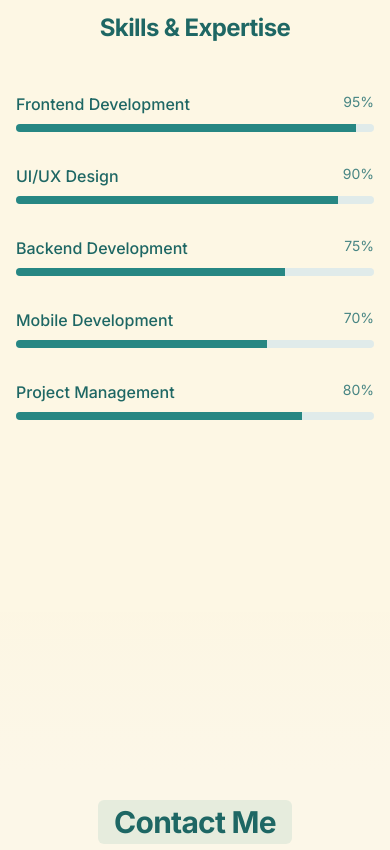
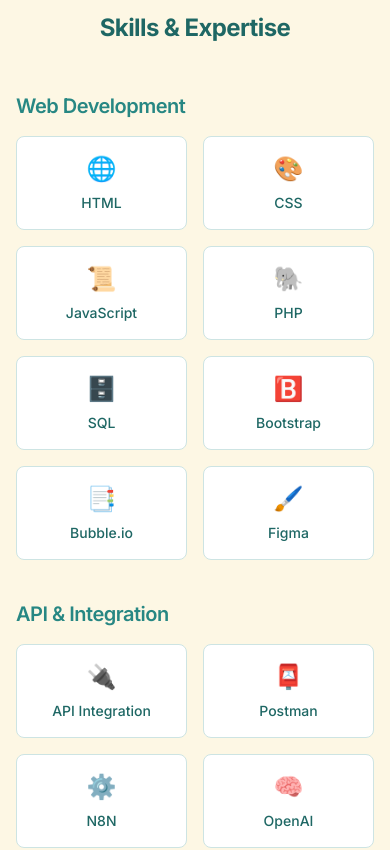
Before and after one commit to Dauku/aqua-portfolio-dash, a React (Vite) app: page / in a window 390 px wide. Shown: the part 4980-5830 px from the top of the page. Built offline with nearby package versions, Linux system fonts and the light colour scheme.

Commit message:
Update career skills display
Update the career skills section to display skills as icons with names, ordered by category.

```diff
--- a/src/components/Career.tsx
+++ b/src/components/Career.tsx
@@ -1,8 +1,8 @@
-
 import { useState } from 'react';
 import { motion } from 'framer-motion';
 import { useInView } from '@/utils/animations';
 import { Briefcase, GraduationCap, Award } from 'lucide-react';
+import { Badge } from './ui/badge';
 
 // Career timeline data
 const careerData = [
@@ -63,14 +63,42 @@ const careerData = [
   },
 ];
 
-// Skills data
-const skills = [
-  { name: 'Frontend Development', level: 95 },
-  { name: 'UI/UX Design', level: 90 },
-  { name: 'Backend Development', level: 75 },
-  { name: 'Mobile Development', level: 70 },
-  { name: 'Project Management', level: 80 },
-];
+// Categorized skills data
+const skillsData = {
+  web: [
+    { name: 'HTML', icon: 'html' },
+    { name: 'CSS', icon: 'css' },
+    { name: 'JavaScript', icon: 'javascript' },
+    { name: 'PHP', icon: 'php' },
+    { name: 'SQL', icon: 'sql' },
+    { name: 'Bootstrap', icon: 'bootstrap' },
+    { name: 'Bubble.io', icon: 'bookmark' },
+    { name: 'Figma', icon: 'figma' },
+  ],
+  api: [
+    { name: 'API Integration', icon: 'api' },
+    { name: 'Postman', icon: 'postman' },
+    { name: 'N8N', icon: 'workflow' },
+    { name: 'OpenAI', icon: 'brain' },
+  ],
+  software: [
+    { name: 'C++', icon: 'code' },
+    { name: 'C#', icon: 'hash' },
+    { name: 'Unity', icon: 'unity' },
+    { name: 'Arduino', icon: 'arduino' },
+    { name: 'Java', icon: 'java' },
+  ],
+  data: [
+    { name: 'BigQuery', icon: 'database' },
+    { name: 'Metabase', icon: 'bar-chart' },
+    { name: 'Airtable', icon: 'table' },
+    { name: 'Airbyte', icon: 'database' },
+  ],
+  other: [
+    { name: 'Network', icon: 'network' },
+    { name: 'Project Management', icon: 'kanban' },
+  ]
+};
 
 const Career = () => {
   const [filter, setFilter] = useState('all');
@@ -130,14 +158,46 @@ const Career = () => {
         <div className="mt-24">
           <h3 className="text-2xl font-bold text-center mb-12">Skills & Expertise</h3>
 
-          <div className="grid grid-cols-1 md:grid-cols-2 gap-x-12 gap-y-8 max-w-4xl mx-auto">
-            {skills.map((skill, index) => (
-              <SkillBar
-                key={skill.name}
-                skill={skill}
-                index={index}
-              />
-            ))}
+          <div className="max-w-5xl mx-auto">
+            {/* Web Skills */}
+            <SkillCategory
+              title="Web Development"
+              skills={skillsData.web}
+              isInView={isInView}
+              delay={0}
+            />
+
+            {/* API Skills */}
+            <SkillCategory
+              title="API & Integration"
+              skills={skillsData.api}
+              isInView={isInView}
+              delay={0.2}
+            />
+
+            {/* Software Skills */}
+            <SkillCategory
+              title="Software Development"
+              skills={skillsData.software}
+              isInView={isInView}
+              delay={0.4}
+            />
+
+            {/* Data Skills */}
+            <SkillCategory
+              title="Data & Analytics"
+              skills={skillsData.data}
+              isInView={isInView}
+              delay={0.6}
+            />
+
+            {/* Other Skills */}
+            <SkillCategory
+              title="Other Skills"
+              skills={skillsData.other}
+              isInView={isInView}
+              delay={0.8}
+            />
           </div>
         </div>
       </div>
@@ -212,38 +272,93 @@ const TimelineItem = ({
   );
 };
 
-// Skill bar component
-const SkillBar = ({
-  skill,
-  index
+// Skill Category component
+const SkillCategory = ({
+  title,
+  skills,
+  isInView,
+  delay
 }: {
-  skill: { name: string; level: number };
-  index: number;
+  title: string;
+  skills: Array<{ name: string; icon: string }>;
+  isInView: boolean;
+  delay: number;
 }) => {
-  const { ref, isInView } = useInView({ threshold: 0.1 });
+  const { ref, isInView: categoryInView } = useInView({ threshold: 0.1 });
 
   return (
     <motion.div
       ref={ref as React.RefObject<HTMLDivElement>}
       initial={{ opacity: 0, y: 20 }}
-      animate={isInView ? { opacity: 1, y: 0 } : {}}
-      transition={{ duration: 0.6, delay: index * 0.1 }}
-      className="space-y-2"
+      animate={categoryInView ? { opacity: 1, y: 0 } : {}}
+      transition={{ duration: 0.6, delay }}
+      className="mb-10"
     >
-      <div className="flex justify-between">
-        <span className="font-medium">{skill.name}</span>
-        <span className="text-sm text-muted-foreground">{skill.level}%</span>
-      </div>
-      <div className="h-2 bg-muted rounded-full overflow-hidden">
-        <motion.div
-          initial={{ width: 0 }}
-          animate={isInView ? { width: `${skill.level}%` } : {}}
-          transition={{ duration: 1, delay: 0.3 + index * 0.1 }}
-          className="h-full bg-aqua"
-        />
+      <h4 className="text-xl font-semibold mb-4 text-aqua">{title}</h4>
+      <div className="grid grid-cols-2 sm:grid-cols-3 md:grid-cols-4 lg:grid-cols-5 gap-4">
+        {skills.map((skill, index) => (
+          <SkillIcon key={skill.name} skill={skill} index={index} isInView={categoryInView} />
+        ))}
       </div>
     </motion.div>
   );
 };
 
+// Individual skill icon component
+const SkillIcon = ({
+  skill,
+  index,
+  isInView
+}: {
+  skill: { name: string; icon: string };
+  index: number;
+  isInView: boolean;
+}) => {
+  // Dynamically import icons from lucide-react
+  const IconComponent = (() => {
+    try {
+      // We're using a simple approach here with a limited set of icons
+      const icons: any = {
+        html: '🌐',
+        css: '🎨',
+        javascript: '📜',
+        php: '🐘',
+        sql: '🗄️',
+        bootstrap: '🅱️',
+        figma: '🖌️',
+        bookmark: '📑',
+        api: '🔌',
+        postman: '📮',
+        workflow: '⚙️',
+        brain: '🧠',
+        code: '💻',
+        hash: '#️⃣',
+        unity: '🎮',
+        arduino: '🤖',
+        java: '☕',
+        database: '🗂️',
+        'bar-chart': '📊',
+        table: '📋',
+        network: '🌐',
+        kanban: '📋'
+      };
+      return () => <span className="text-2xl">{icons[skill.icon] || '🔧'}</span>;
+    } catch (error) {
+      return () => <span className="text-2xl">🔧</span>;
+    }
+  })();
+
+  return (
+    <motion.div
+      initial={{ opacity: 0, scale: 0.9 }}
+      animate={isInView ? { opacity: 1, scale: 1 } : {}}
+      transition={{ duration: 0.4, delay: 0.1 + index * 0.05 }}
+      className="flex flex-col items-center justify-center p-4 bg-card rounded-lg border border-border hover:shadow-md transition-all hover:-translate-y-1 cursor-pointer"
+    >
+      <IconComponent />
+      <span className="mt-2 text-sm font-medium text-center">{skill.name}</span>
+    </motion.div>
+  );
+};
+
 export default Career;
```
